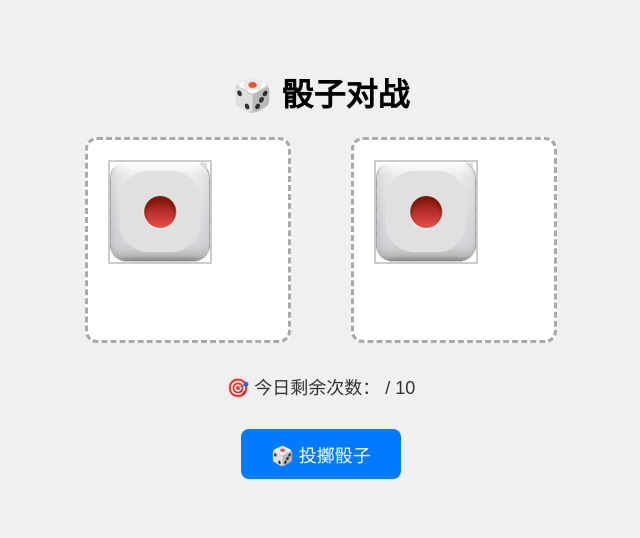
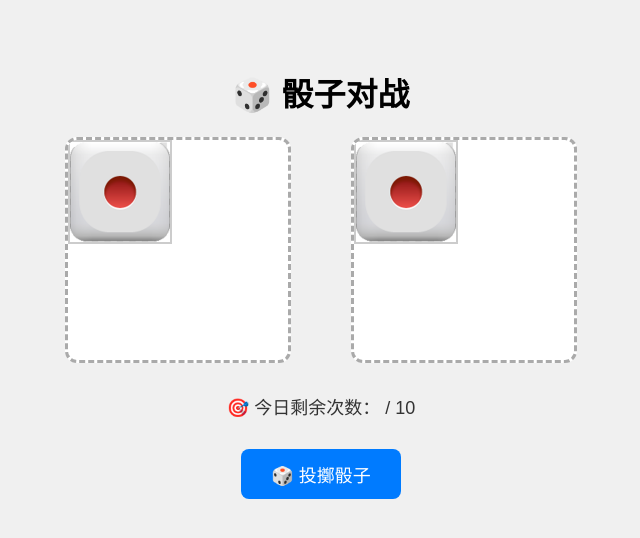
Before and after one commit to Dreamchaser-aus/dice, a Flask app: template templates/dice.html in a window 1280 px wide. Shown: the top 538 px of the page, without its empty margins (319-959 px from the left). Run offline with Flask 3, Linux system fonts and the light colour scheme; the template is opened without the code that fills it, so the values that code supplies are empty; some libraries are stand-ins or nearby versions.

Commit message:
Update dice.html

```diff
--- a/templates/dice.html
+++ b/templates/dice.html
@@ -19,8 +19,8 @@
     }
 
     .dice-container {
-      width: 200px;
-      height: 200px;
+      width: 220px;
+      height: 220px;
       background: #fff;
       border: 3px dashed #aaa;
       border-radius: 12px;
@@ -33,8 +33,6 @@
       height: 100px;
       position: absolute;
       transform-style: preserve-3d;
-      top: 20px;
-      left: 20px;
     }
 
     .face {
@@ -129,12 +127,10 @@ const faceRotation = {
   6: [0, 180]
 };
 
-// 缓动函数
 function easeOutCubic(t) {
   return 1 - Math.pow(1 - t, 3);
 }
 
-// 每颗骰子当前角度记录（便于连续动画）
 const currentAngles = {
   "user-dice": [0, 0],
   "bot-dice": [0, 0]
@@ -145,7 +141,6 @@ function animateDice(diceId, targetFace) {
   const [targetX, targetY] = faceRotation[targetFace];
   const [startX, startY] = currentAngles[diceId];
 
-  // 随机平移轨迹（在整个容器范围内）
   const offsetX = 20 + Math.random() * 60;
   const offsetY = 20 + Math.random() * 60;
   const jitterX = 10 + Math.random() * 10;
@@ -162,7 +157,6 @@ function animateDice(diceId, targetFace) {
 
     const posX = offsetX + Math.sin(t * Math.PI * 3) * jitterX * (1 - t);
     const posY = offsetY - 4 * 40 * t * (1 - t) + Math.sin(t * Math.PI * 5) * jitterY * (1 - t);
-
     const currentX = startX + (targetX + extraRotate - startX) * eased;
     const currentY = startY + (targetY + extraRotate - startY) * eased;
 
@@ -171,14 +165,6 @@ function animateDice(diceId, targetFace) {
     if (t < 1) {
       requestAnimationFrame(animate);
     } else {
-      currentAngles[diceId] = [targetX, targetY];
-    }
-  }
-
-  requestAnimationFrame(animate);
-}
-
-      // 动画完成，更新记录角度（保留最终状态）
       currentAngles[diceId] = [targetX, targetY];
     }
   }
```
